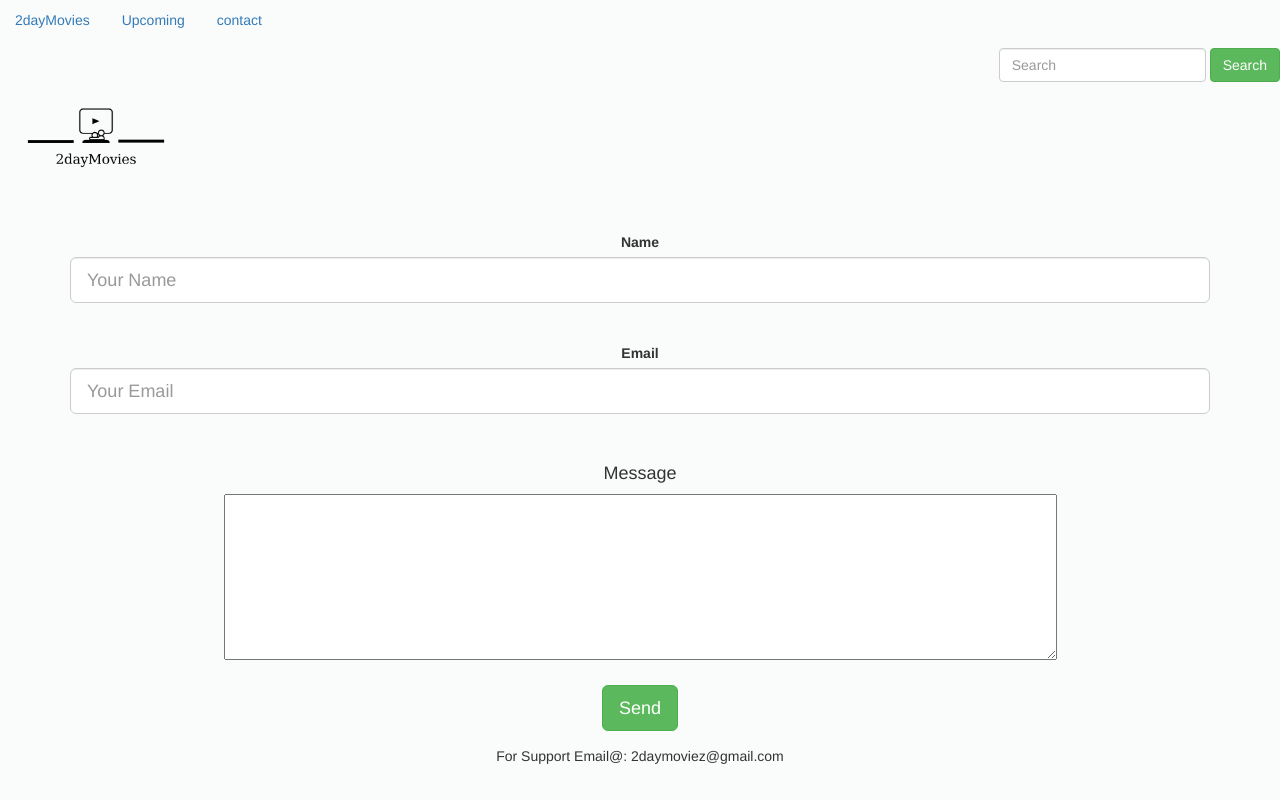
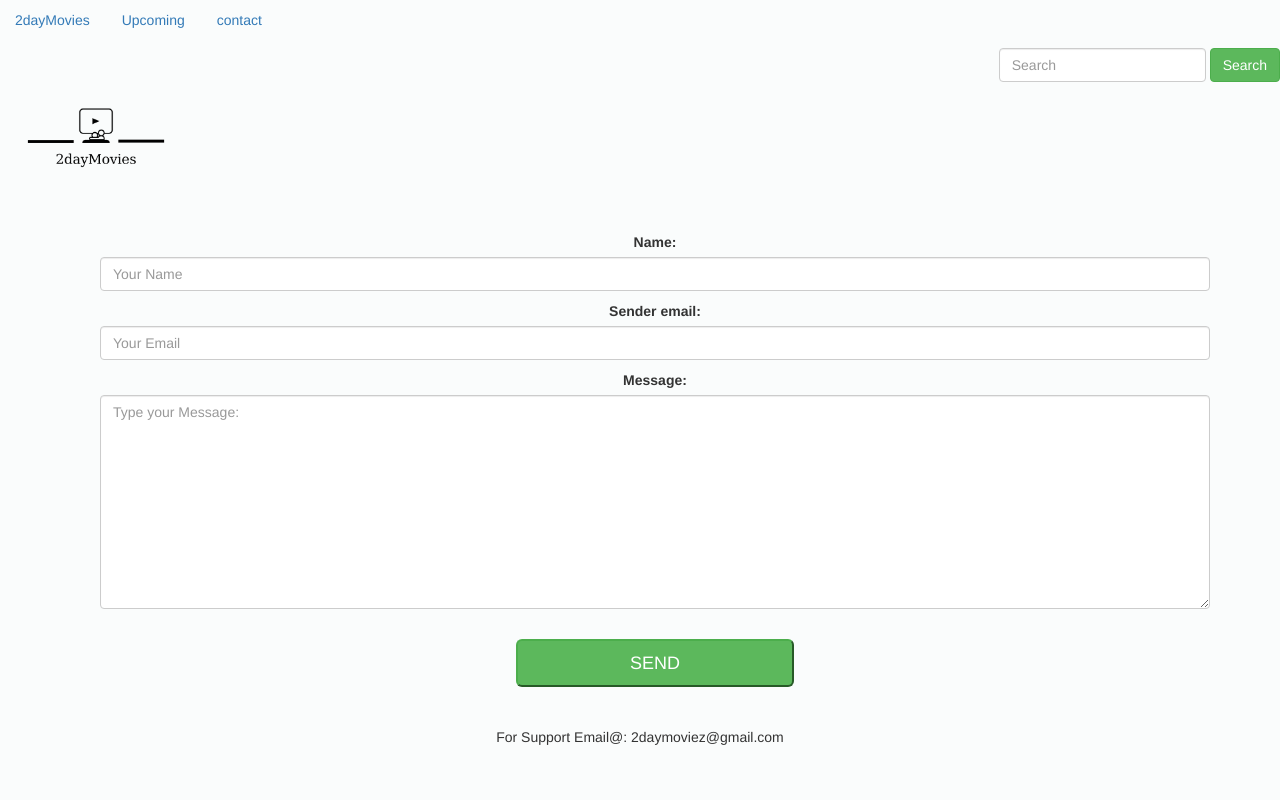
Before and after one commit to stevey52/Project_movie, a Django app: page /contact-us/ in a window 1280 px wide. Run offline with Django 3.2, Linux system fonts and the light colour scheme; some libraries are stand-ins or nearby versions.

Commit message:
send email & django env done

```diff
--- /dev/null
+++ b/movieApp/forms.py
@@ -0,0 +1,16 @@
+from django import forms
+
+class EmailForm(forms.Form):
+    sender = forms.CharField(max_length=20,label='Name')
+    sender_email = forms.EmailField()
+    message = forms.CharField(widget=forms.Textarea)
+
+    # styling django forms with django css styling
+    sender.widget.attrs.update(
+        {'class':'form-control','placeholder':'Your Name', 'required':'required'}
+    )
+    sender_email.widget.attrs.update(
+        {'class':'form-control','placeholder':'Your Email', 'required':'required'})
+
+    message.widget.attrs.update(
+        {'class':'form-control','placeholder':'Type your Message:', 'required':'required'})
--- a/movieApp/models.py
+++ b/movieApp/models.py
@@ -5,7 +5,7 @@ from django.utils.timezone import now
 
 
 YEAR_CHOICES = []
-for r in range(1980, (datetime.datetime.now().year+1)):
+for r in range(1940, (datetime.datetime.now().year+1)):
     YEAR_CHOICES.append((r,r))
 
 # Create your models here.
--- a/movieApp/urls.py
+++ b/movieApp/urls.py
@@ -3,7 +3,7 @@ from .views import *
 
 urlpatterns = [
 # slug added to capture name from SlugField to url
-    path("contact-us/",ContactUs.as_view(),name='contact_us'),
+    path("contact-us/",sendMail, name='contact_us'),
     path("about-movie/",ReadMore.as_view(),name="read_more"),
     path('search-movie/',SearchResultsView.as_view(), name='search_results'),
     path("Upcoming/<slug>/",Upcoming_details.as_view(), name="upcomingDetail"),
--- a/movieApp/views.py
+++ b/movieApp/views.py
@@ -2,9 +2,12 @@ from django.shortcuts import render
 from django.views.generic import *
 from django.core.paginator import Paginator #importing module for breaking pages
 from .models import *
-from django.http import HttpResponse, HttpResponseRedirect
-from django.core.mail import BadHeaderError, send_mail
+from django.http import HttpResponse
+from django.core.mail import send_mail
+from.forms import EmailForm
 from django.conf import settings
+import os
+import environ
 # from django.template import Template, Context
 # from django.template.loader import render_to_string
 
@@ -55,36 +58,43 @@ class ReadMore(TemplateView):
 
         return response
 
-class ContactUs(TemplateView):
-    template_name = "contact.html"
+# Sending an Email
 
+def sendMail(request):
 
-    def contact(request):
-        name = request.GET.get["users_name", '']
-        email = request.GET.get["users_email", '']
-        sent_message = request.GET.get["message",'']
-        # send = request.GET.get["message",'']
+    #create a variable to keep track of the form
+    messageSent = False
 
-        if name and email and sent_message:
-            try:
-                # send Email
-                send_mail(
-                email,
-                name,
-                sent_message,
-                ['stevenmtawa@gmail.com'],
-                )
+    # check if form has been submitted
+    if request.method == 'POST':
+        form = EmailForm(request.POST)
+        sender = request.POST['sender']
+        senderEmail = request.POST['sender_email']
 
-            except BadHeaderError:
-                return HttpResponse('Invalid Header Found.')
+        # check if data from form is clean
 
-            return HttpResponseRedirect('/contact/thanks')
+        if form.is_valid():
+            cd = form.cleaned_data
+            subject = "Sender " + sender
+            message = cd['message']
 
-        else:
-            # In reality we'd use a form class
-            # to get proper validation errors.
-            return HttpResponse('Make sure all fields are entered and valid.')
+            message1 = message + "\n" + senderEmail
 
-            # return render(request, "contact.html",{"name":name})
-        # else:
-            # return render(request, "contact.html", {})
+            # send the email to the recipient
+
+            send_mail(subject, message1,
+                    settings.DEFAULT_FROM_EMAIL, [os.environ.get('FROM_EMAIL')])
+
+            # set the variable initially created to True
+
+            messageSent = True
+
+    else:
+        form = EmailForm()
+
+    return render(request, 'contact.html', {
+
+        'form':form,
+        'messageSent':messageSent,
+
+    })
--- a/templates/base.html
+++ b/templates/base.html
@@ -2,11 +2,18 @@
 {% load static %}
 <html lang="en" dir="ltr">
   <head>
-    <meta charset="utf-8">
+    <!-- <meta charset="utf-8"> -->
+    <meta charset="UTF-8" />
     <title>2dayMovies Hot Picks</title>
-    <meta name="viewport" content="width=device-width, initial-scale=1.0">
-    <meta name="viewport" content="width=device-width, initial-scale=1.0">
-      <meta name="viewport" content="width=device-width, initial-scale=1.0">
+    <!-- <meta name="viewport" content="width=device-width, initial-scale=1.0"> -->
+
+        <meta http-equiv="X-UA-Compatible" content="IE=edge" />
+        <meta name="viewport" content="width=device-width, initial-scale=1.0" />
+        <link
+      href="https://cdn.jsdelivr.net/npm/bootstrap@5.0.2/dist/css/bootstrap.min.css"
+      rel="stylesheet"
+      integrity="sha384-EVSTQN3/azprG1Anm3QDgpJLIm9Nao0Yz1ztcQTwFspd3yD65VohhpuuCOmLASjC"
+      crossorigin="anonymous"
     <!-- Latest compiled and minified CSS -->
 <link rel="stylesheet" href="https://stackpath.bootstrapcdn.com/bootstrap/3.4.1/css/bootstrap.min.css" integrity="sha384-HSMxcRTRxnN+Bdg0JdbxYKrThecOKuH5zCYotlSAcp1+c8xmyTe9GYg1l9a69psu" crossorigin="anonymous">
 
--- a/templates/contact.html
+++ b/templates/contact.html
@@ -5,36 +5,37 @@
 
 <center>
   <div class="container">
-{% if name %}
-    <h2>Thanks {{send }}!</h2>
-    <p>We received your email and will respond shortly.....</p>
 
-
-
-{% else %}
-
-
-<div class="form-group">
-    <form class="" method=GET>
-        {% csrf_token %}
-      <label for="users_name">Name</label>
-      <input type="text" class="form-control input-lg" name="users_name" value="{{request.GET.name}}" placeholder="Your Name">
+    {% if messageSent %}
+   <div class="container">
+     <h3><strong>Email Sent successfully</strong></h3>
      <br></br>
 
-          <label for="">Email</label>
-      <input type="email" class="form-control input-lg" name="users_email" value="{{request.GET.email}}" placeholder="Your Email">
-        <br></br>
+     <p>Thank you <h2>{{request.POST.sender}}!!</h2>for contacting us we'll get back to you shortly!! {{ form.cleaned_data.to }}</p>
+   </div>
+   {% else %}
+   <div class="container">
+     <!-- <h3><strong>Send E-mail</strong></h3> -->
 
-        <h4>Message</h4>
-    <textarea name="message" rows="8" cols="100"></textarea>
-      <br></br>
-    <button class="btn btn-success btn-lg" type="submit" name="button">Send</button>
+     <form method="post">
+       {% csrf_token %} {{ form.as_p }}
+       <br />
+       <div class="text-center">
 
+         <input
+           type="submit"
+           class="btn-success btn-lg"
+           style="width: 25%"
+           value="SEND"
+         />
+       </div>
      </form>
-
    </div>
    {% endif %}
 
+
+    </div>
+    <br></br>
   <p>For Support Email@: 2daymoviez@gmail.com</p>
 </center>
 
```
Also changed, not shown: moviesProject/settings.py (+16 -6 lines), db.sqlite3, movieApp/migrations/0019_auto_20211014_1213.py (added), movieApp/migrations/0020_delete_mail.py (added), 1 other file. Lines whose indentation alone changed are shown as unchanged.
